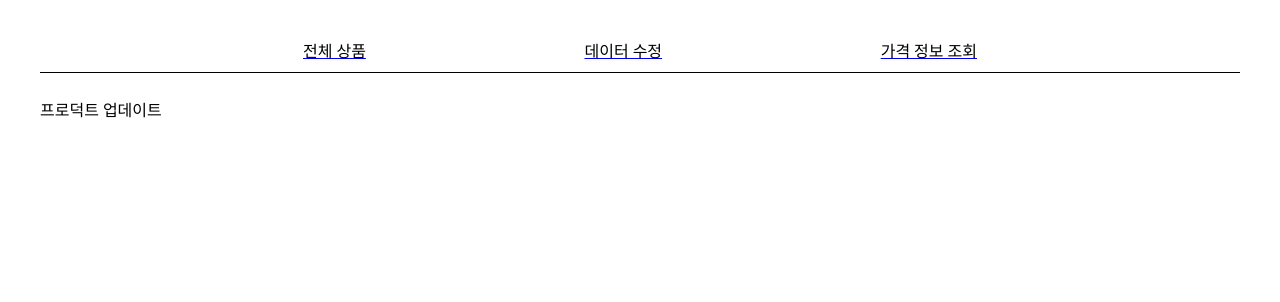
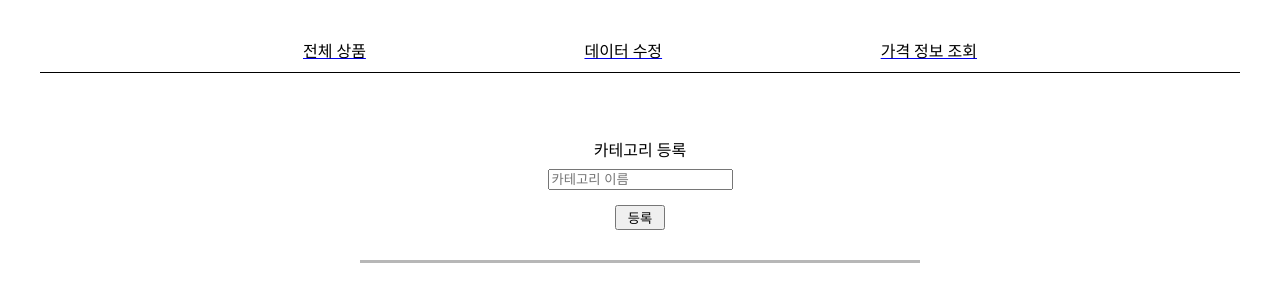
Before and after one commit to green-kong/product-price-information, a React (Vite) app in the folder musinsa-front/: page /products in a window 1280 px wide. Shown: the top 302 px of the page. Built offline with nearby package versions, Linux system fonts and the light colour scheme.

Commit message:
feat: [front] 카테고리 추가하는 기능

```diff
--- a/musinsa-front/package.json
+++ b/musinsa-front/package.json
@@ -17,6 +17,7 @@
     "styled-components": "^6.1.8"
   },
   "devDependencies": {
+    "@types/node": "^20.11.24",
     "@types/react": "^18.2.56",
     "@types/react-dom": "^18.2.19",
     "@typescript-eslint/eslint-plugin": "^7.0.2",
--- a/musinsa-front/src/apis/BaseAxios.ts
+++ b/musinsa-front/src/apis/BaseAxios.ts
@@ -1,4 +1,4 @@
-import axios, { AxiosError, AxiosResponse } from 'axios';
+import axios, { AxiosError } from 'axios';
 
 interface ErrorResponse {
   code: string;
@@ -21,4 +21,20 @@ const axiosGetRequestTemplate = async <T>(url: string, callBack: (data: T) => vo
   }
 }
 
-export { axiosGetRequestTemplate }
+const axiosPostRequestTemplate = async <T>(url: string, data: T, callback: (data: T, id: bigint) => void) => {
+  try {
+    const axiosResponse = await axios.post(BASE_URL + url, data);
+    const locations = axiosResponse.headers['location'].split('/');
+    const id = BigInt(locations[locations.length - 1]);
+    callback(data, id);
+  } catch (error: AxiosError<ErrorResponse>) {
+    const response: ErrorResponse | undefined = error.response?.data;
+    if (response) {
+      alert(`ERROR_CODE : ${response.code}\nMESSAGE : ${response.message}`);
+      return;
+    }
+    alert('ERROR_CODE : unknown\nMESSAGE : unknown error');
+  }
+}
+
+export { axiosGetRequestTemplate, axiosPostRequestTemplate }
--- /dev/null
+++ b/musinsa-front/src/components/CategoryRegisterForm.tsx
@@ -0,0 +1,39 @@
+import { FormInput, RegisterWrapper, StyledForm, SubmitButton, Tilte } from '@components/RegisterElements';
+import React, { useState } from 'react';
+import { axiosPostRequestTemplate } from '@apis/BaseAxios';
+
+interface RegisterCategoryRequest {
+  name: string;
+}
+
+const CategoryRegisterForm = () => {
+  const [category, setCategory] = useState<string>('');
+
+  const handleCategoryChange = (e: React.ChangeEvent<HTMLInputElement>) => {
+    const value = e.target.value;
+    setCategory(() => value);
+  }
+
+  const handleCategoryRegisterSubmit = async (e: React.FormEvent<HTMLFormElement>) => {
+    e.preventDefault();
+    const url = '/categories';
+    const data: RegisterCategoryRequest = {name: category};
+    await axiosPostRequestTemplate<RegisterCategoryRequest>(
+      url,
+      data,
+      (data: RegisterCategoryRequest, id: bigint) => {
+        // 카테고리 리스트 추가
+      })
+  }
+
+  return (
+    <RegisterWrapper>
+      <Tilte>카테고리 등록</Tilte>
+      <StyledForm onSubmit={handleCategoryRegisterSubmit}>
+        <FormInput placeholder={'카테고리 이름'} onChange={handleCategoryChange}/>
+        <SubmitButton>등록</SubmitButton>
+      </StyledForm>
+    </RegisterWrapper>
+  )
+};
+export default CategoryRegisterForm
--- /dev/null
+++ b/musinsa-front/src/components/RegisterElements.tsx
@@ -0,0 +1,29 @@
+import styled from 'styled-components';
+
+export const RegisterWrapper = styled.div`
+  width: 500px;
+  margin: 0 auto;
+  display: flex;
+  flex-direction: column;
+  align-items: center;
+  padding: 30px;
+  border-bottom: 3px solid #b7b7b7;
+`
+
+export const Tilte = styled.div`
+  padding: 10px;
+`
+
+export const StyledForm = styled.form`
+  display: flex;
+  flex-direction: column;
+  align-items: center;
+`
+
+export const SubmitButton = styled.button`
+  width: 50px;
+`
+
+export const FormInput = styled.input`
+  margin-bottom: 15px;
+`
--- a/musinsa-front/src/pages/PriceInformation.tsx
+++ b/musinsa-front/src/pages/PriceInformation.tsx
@@ -1,26 +1,26 @@
-import ContentWrapper from "../components/ContentWrapper";
-import StyledButton from '../components/StyledButton';
+import ContentWrapper from "@components/ContentWrapper";
+import StyledButton from '@components/StyledButton';
 import React, { useEffect, useState } from 'react';
 import styled from 'styled-components';
-import LowestPriceByCategoriesList from '../components/LowestPriceByCategoriesList';
-import HighestAndLowestPriceByCategoryList from '../components/HighestAndLowestPriceByCategoryList';
-import SpecificBrandLowestPriceByCategoryList from '../components/SpecificBrandLowestPriceByCategoryList';
-import { Category, getAllCategories } from '../apis/RequestGetAllCategories';
-import { Brand, getAllBrands } from '../apis/RequestGetAllBrands';
+import LowestPriceByCategoriesList from '@components/LowestPriceByCategoriesList';
+import HighestAndLowestPriceByCategoryList from '@components/HighestAndLowestPriceByCategoryList';
+import SpecificBrandLowestPriceByCategoryList from '@components/SpecificBrandLowestPriceByCategoryList';
+import { Category, getAllCategories } from '@apis/RequestGetAllCategories';
+import { Brand, getAllBrands } from '@apis/RequestGetAllBrands';
 import {
   getLowestPriceByCategory,
   LOWEST_PRICE_BY_CATEGORIES,
   LowestPriceByCategoryResponse
-} from '../apis/RequestGetLowestPriceByCategory';
+} from '@apis/RequestGetLowestPriceByCategory';
 import {
   getHighestAndLowestPriceByCategory,
   HIGHEST_AND_LOWEST_PRICE_BY_CATEGORY,
   HighestAndLowestPriceByCategory
-} from '../apis/RequestGetHighestAndLowestPriceByCategory';
+} from '@apis/RequestGetHighestAndLowestPriceByCategory';
 import {
   getSpecificBrandLowestPriceByCategory,
   SpecificBrandLowestPriceByCategoryResponse
-} from '../apis/RequestGetSpecificBrandLowestPriceByCategory';
+} from '@apis/RequestGetSpecificBrandLowestPriceByCategory';
 
 
 type PriceInformationResponse =
@@ -56,13 +56,13 @@ const PriceInformation = () => {
   }, []);
 
   const handleCategoryOptionChange = ({target}: React.ChangeEvent<HTMLSelectElement>) => {
-    const id: bigint = target.value;
+    const id: bigint = BigInt(target.value);
     const name: string = target.selectedOptions[0].text;
     setSelectedCategory(() => ({id, name}))
   };
 
   const handleBrandOptionChange = ({target}: React.ChangeEvent<HTMLSelectElement>) => {
-    const id: bigint = target.value;
+    const id: bigint = BigInt(target.value);
     const name: string = target.selectedOptions[0].text;
     setSelectedBrand(() => ({id, name}))
   };
--- a/musinsa-front/src/pages/ProductUpdate.tsx
+++ b/musinsa-front/src/pages/ProductUpdate.tsx
@@ -1,7 +1,11 @@
 import ContentWrapper from "../components/ContentWrapper";
+import CategoryRegisterForm from '@components/CategoryRegisterForm';
 
 const ProductUpdate = () => {
-  return <ContentWrapper>프로덕트 업데이트</ContentWrapper>
+
+  return <ContentWrapper>
+    <CategoryRegisterForm></CategoryRegisterForm>
+  </ContentWrapper>
 }
 
 export default ProductUpdate;
--- a/musinsa-front/tsconfig.json
+++ b/musinsa-front/tsconfig.json
@@ -25,9 +25,11 @@
       "@/*": ["src/*"],
       "@pages/*": ["src/pages/*"],
       "@apis/*": ["src/apis/*"],
-      "@components/*": ["src/components/*"],
-    }
+      "@components/*": ["src/components/*"]
+    },
+    "allowSyntheticDefaultImports": true
   },
   "include": ["src"],
+  "exclude": ["node_modules"],
   "references": [{ "path": "./tsconfig.node.json" }]
 }
--- a/musinsa-front/vite.config.ts
+++ b/musinsa-front/vite.config.ts
@@ -1,5 +1,6 @@
 import { defineConfig } from 'vite'
 import react from '@vitejs/plugin-react'
+import path from "path";
 
 // https://vitejs.dev/config/
 export default defineConfig({
```
Also changed, not shown: 1 other file (tests, documents, lock files or other folders).
